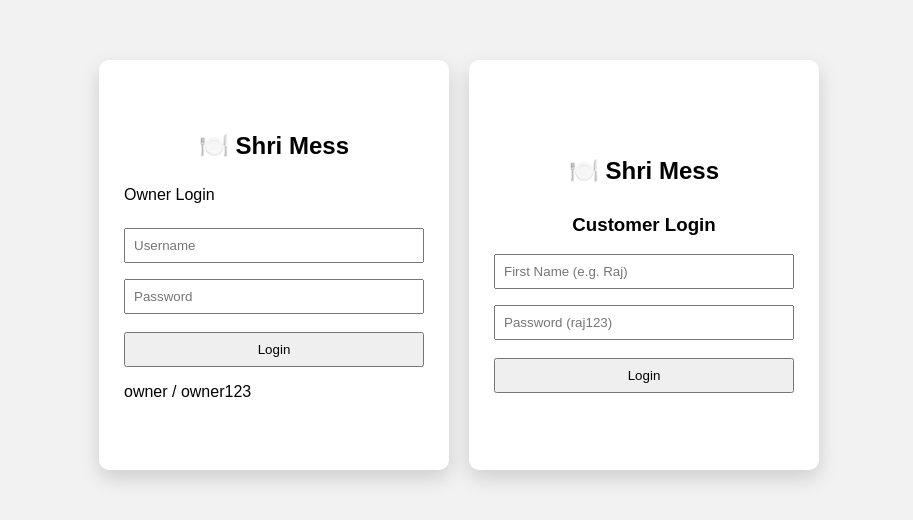
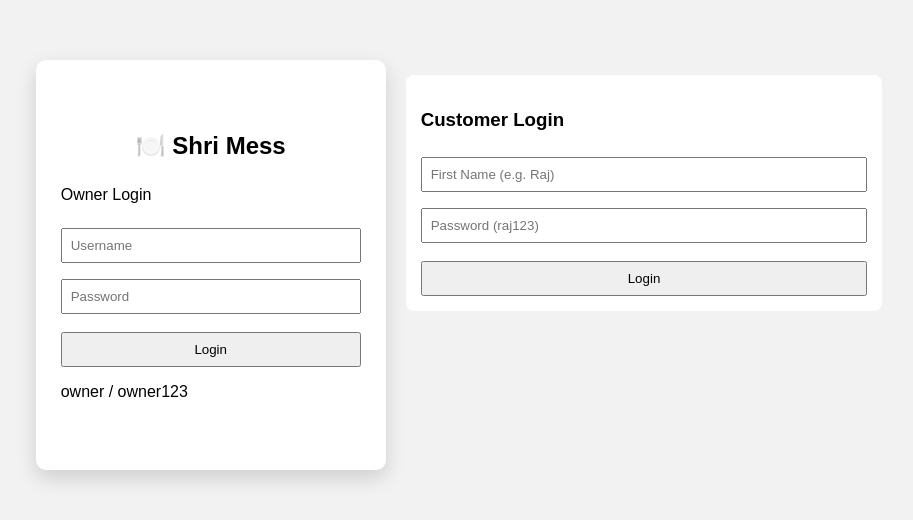
Before and after one commit to Shrivardhan3596/smart-mess-management-system, a React (Create React App) app: page / in a window 1280 px wide. Shown: the top 520 px of the page, without its empty margins (181-1094 px from the left). Built offline with nearby package versions, Linux system fonts and the light colour scheme.

Commit message:
Refactor login card structure in CustomerLogin.js

```diff
--- a/src/CustomerLogin.js
+++ b/src/CustomerLogin.js
@@ -28,8 +28,7 @@ function CustomerLogin({ setPage, setCustomerData }) {
   };
 
   return (
-    <div className="login-card">
-      <h2>🍽️ Shri Mess</h2>
+    <div className="card">
       <h3>Customer Login</h3>
 
       <input
```
